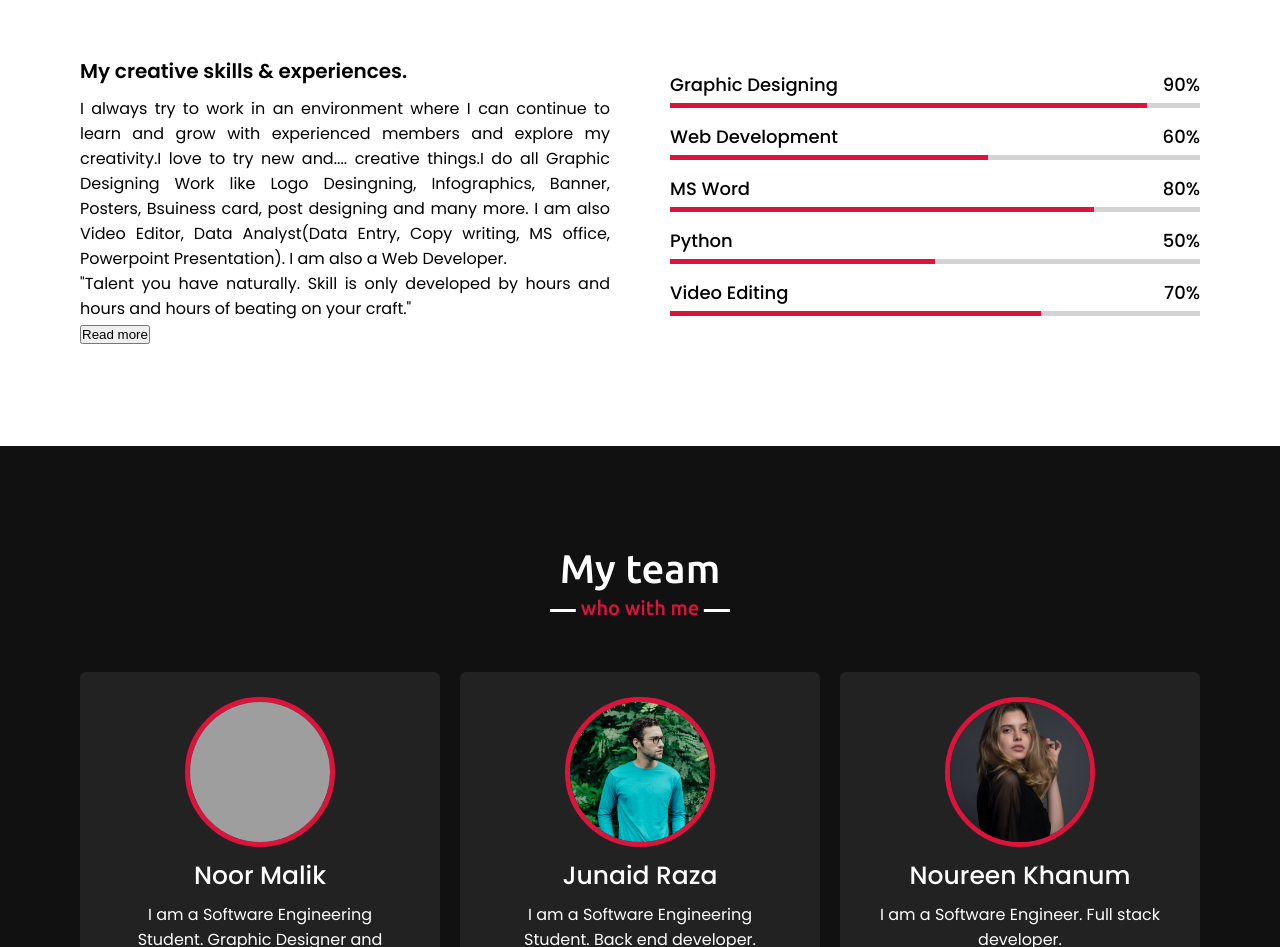
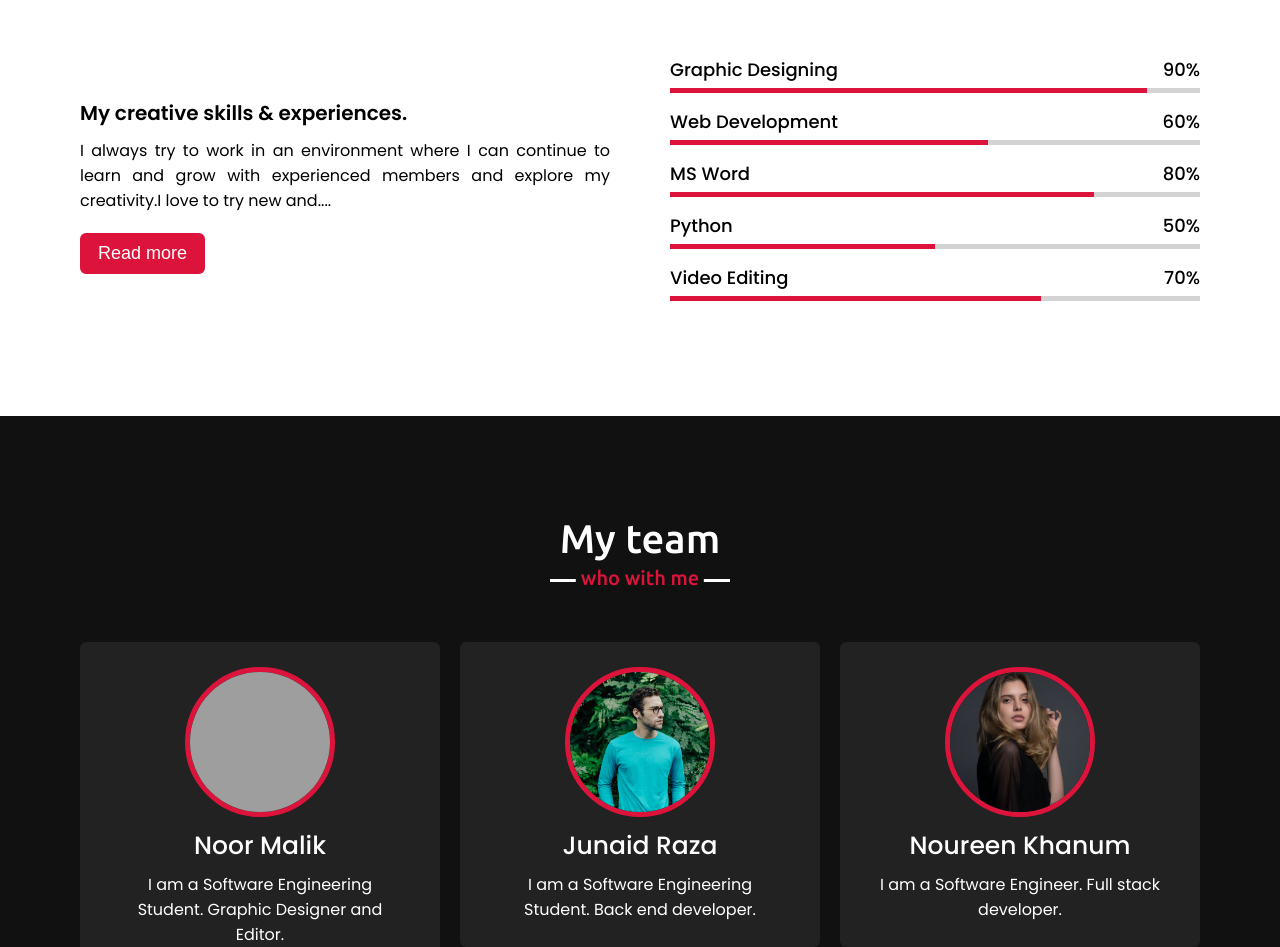
Before and after one commit to mr-dude-creations/Mr-Dude-Portfolio, a plain HTML site: page index.html in a window 1280 px wide. Shown: the part 2298-3245 px from the top of the page. Drawn offline with nearby package versions, Linux system fonts and the light colour scheme; grey boxes are pictures that could not be loaded.

Commit message:
Update style.css

```diff
--- a/style.css
+++ b/style.css
@@ -1,22 +1,22 @@
 /*  import google fonts */
 @import url('https://fonts.googleapis.com/css2?family=Poppins:wght@400;500;600;700&family=Ubuntu:wght@400;500;700&display=swap');
 
-*{
-    margin: 0;
-    padding: 0;
-    box-sizing: border-box;
-    text-decoration: none;
-}
+
 html{
     scroll-behavior: smooth;
 }
-
-/* custom scroll bar */
+*{
+    padding:0;
+    margin: 0;
+    box-sizing: border-box;
+    text-decoration:  none;
+}
 #scrollselection{
     padding: 50px;
     background: #000;
 }
 
+/* custom scroll bar */
 ::-webkit-scrollbar {
     width: 0;
 }
@@ -45,7 +45,7 @@ html{
     width: 100%;
     height: 100%;
     background: #dc143c;
-    filter: blur(20px);
+    filter: blur(10px);
 }
 #progressbar:after{
     content: '';
@@ -57,6 +57,8 @@ html{
     background: #dc143c;
     filter: blur(20px);
 }
+
+
 
 
 /* all similar content styling codes */
@@ -104,7 +106,7 @@ section .title::after{
     bottom: -8px;
     left: 50%;
     font-size: 20px;
-    color: crimson;
+    color: #dc143c;
     padding: 0 5px;
     background: #fff;
     transform: translateX(-50%);
@@ -412,6 +414,33 @@ section .title::after{
     width: 70%;
 }
 
+/* Read More button styling */
+#read{
+    display: inline-block;
+    background: crimson;
+    color: #fff;
+    font-size: 18px;
+    font-weight: 500;
+    padding: 8px 16px;
+    margin-top: 20px;
+    border-radius: 6px;
+    border: 2px solid crimson;
+    transition: all 0.3s ease;
+}
+#read:hover{
+    color: crimson;
+    background: none;
+}
+/* Read More  styling */
+
+#more{
+    display: none;
+
+}
+
+
+
+
 /* teams section styling */
 .teams .title::after{
     content: "who with me";
```
